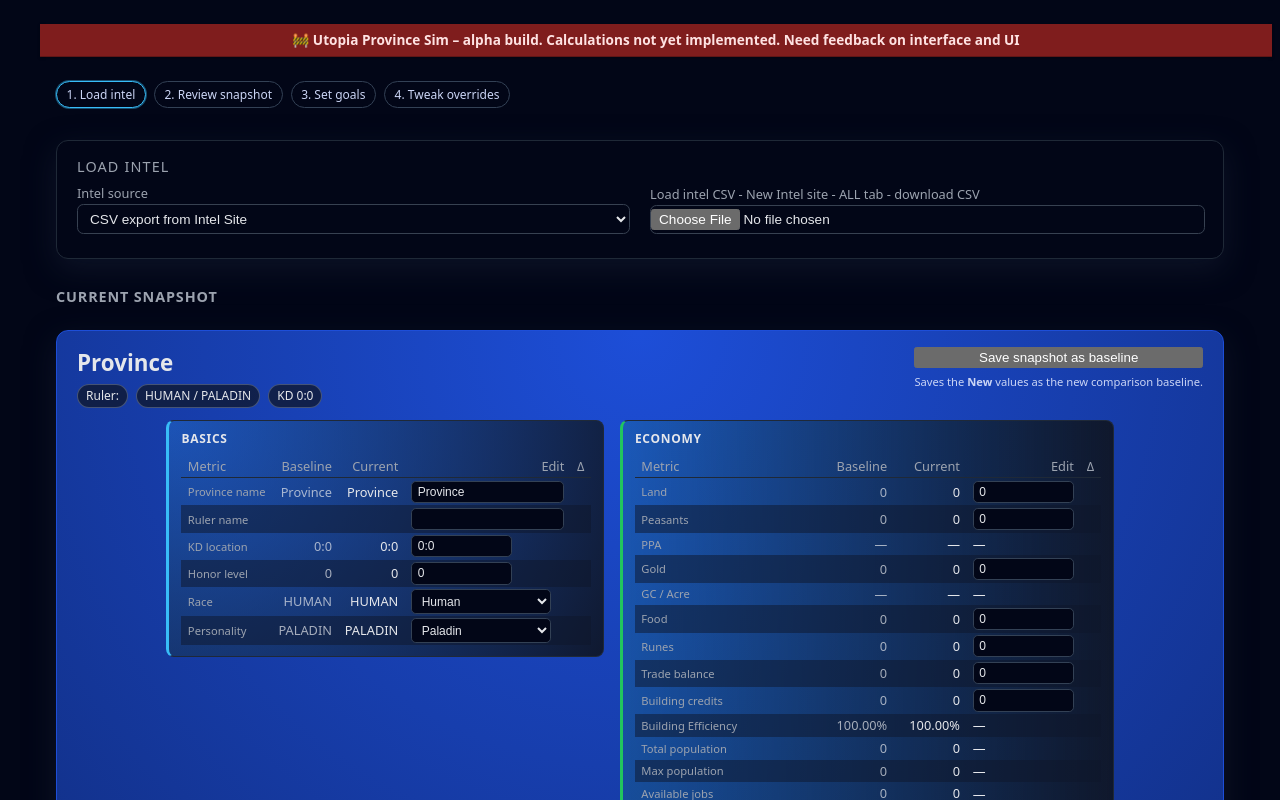
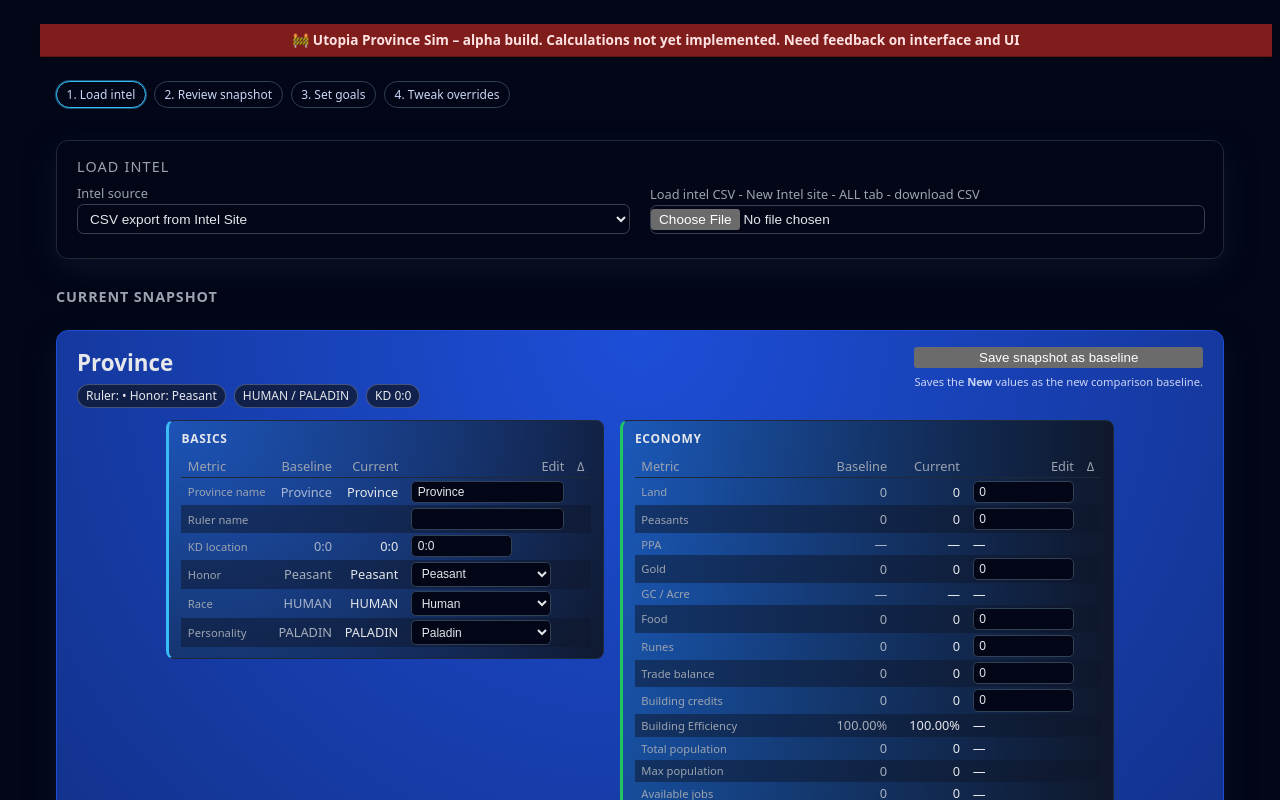
Before and after one commit to Kristoaster/utopia-province-sim, a React (Vite) app: page / in a window 1280 px wide. Shown: the top 800 px of the page. Built offline with nearby package versions, Linux system fonts and the light colour scheme.

Commit message:
manual + calc dual implementation

```diff
--- a/src/App.tsx
+++ b/src/App.tsx
@@ -23,6 +23,7 @@ import {
 } from "./features/snapshot/snapshotDisplay";
 import type { SnapshotMetricCell } from "./features/snapshot/snapshotDisplay";
 import { SCIENCE_CATEGORIES, createEmptyScience, estimateScienceBooksFromEffect } from "./utopia/data/science";
+import { HONOR_RANKS, getHonorRankLabel } from "./utopia/data/honor";
 
 const initialProvince: Province = {
     name: "Province",
@@ -511,10 +512,7 @@ function App() {
                             </div>
                             <div className="throne-pills">
                             <span className="pill">
-                                Ruler: {province.rulerName}
-                                {province.honorLevel
-                                    ? ` (Honor ${province.honorLevel})`
-                                    : ""}
+                                Ruler: {province.rulerName} • Honor: {getHonorRankLabel(province.honorLevel)}
                             </span>
                                 <span className="pill">
                                 {province.race} / {province.personality}
@@ -596,17 +594,34 @@ function App() {
                                 />
 
                                 <SnapshotMetric
-                                    label="Honor level"
-                                    baseline={simpleMetricCell(baselineProvince.honorLevel, (v) => v.toString())}
-                                    current={simpleMetricCell(province.honorLevel, (v) => v.toString())}
-                                    editor={
-                                        <input
-                                            className="snapshot-inline-input"
-                                            type="number"
+                                    label="Honor"
+                                    baseline={{
+                                        primary: getHonorRankLabel(baselineProvince.honorLevel),
+                                        numeric: baselineProvince.honorLevel,
+                                    }}
+                                    current={{
+                                        primary: getHonorRankLabel(province.honorLevel),
+                                        numeric: province.honorLevel,
+                                    }}
+                                    editor={
+                                        <select
+                                            className="snapshot-inline-select wide"
                                             value={province.honorLevel}
-                                            onChange={updateProvinceNumber("honorLevel")}
-                                        />
-                                    }
+                                            onChange={(e) =>
+                                                setProvince((prev) => ({
+                                                    ...prev,
+                                                    honorLevel: Number(e.target.value),
+                                                }))
+                                            }
+                                        >
+                                            {HONOR_RANKS.map((rank, index) => (
+                                                <option key={rank} value={index}>
+                                                    {rank}
+                                                </option>
+                                            ))}
+                                        </select>
+                                    }
+                                    formatDelta={(d) => `${Math.abs(d)} rank${Math.abs(d) === 1 ? "" : "s"}`}
                                     showPercentDelta={false}
                                 />
 
--- /dev/null
+++ b/src/utopia/data/honor.ts
@@ -0,0 +1,25 @@
+// src/utopia/data/honor.ts
+
+export const HONOR_RANKS = [
+    "Peasant",
+    "Knight",
+    "Lord",
+    "Baron",
+    "Viscount",
+    "Count",
+    "Marquis",
+    "Duke",
+    "Prince",
+] as const;
+
+export function clampHonorLevel(level: number): number {
+    if (!Number.isFinite(level)) return 0;
+
+    const rounded = Math.round(level);
+
+    return Math.max(0, Math.min(rounded, HONOR_RANKS.length - 1));
+}
+
+export function getHonorRankLabel(level: number): string {
+    return HONOR_RANKS[clampHonorLevel(level)] ?? "Peasant";
+}
```
